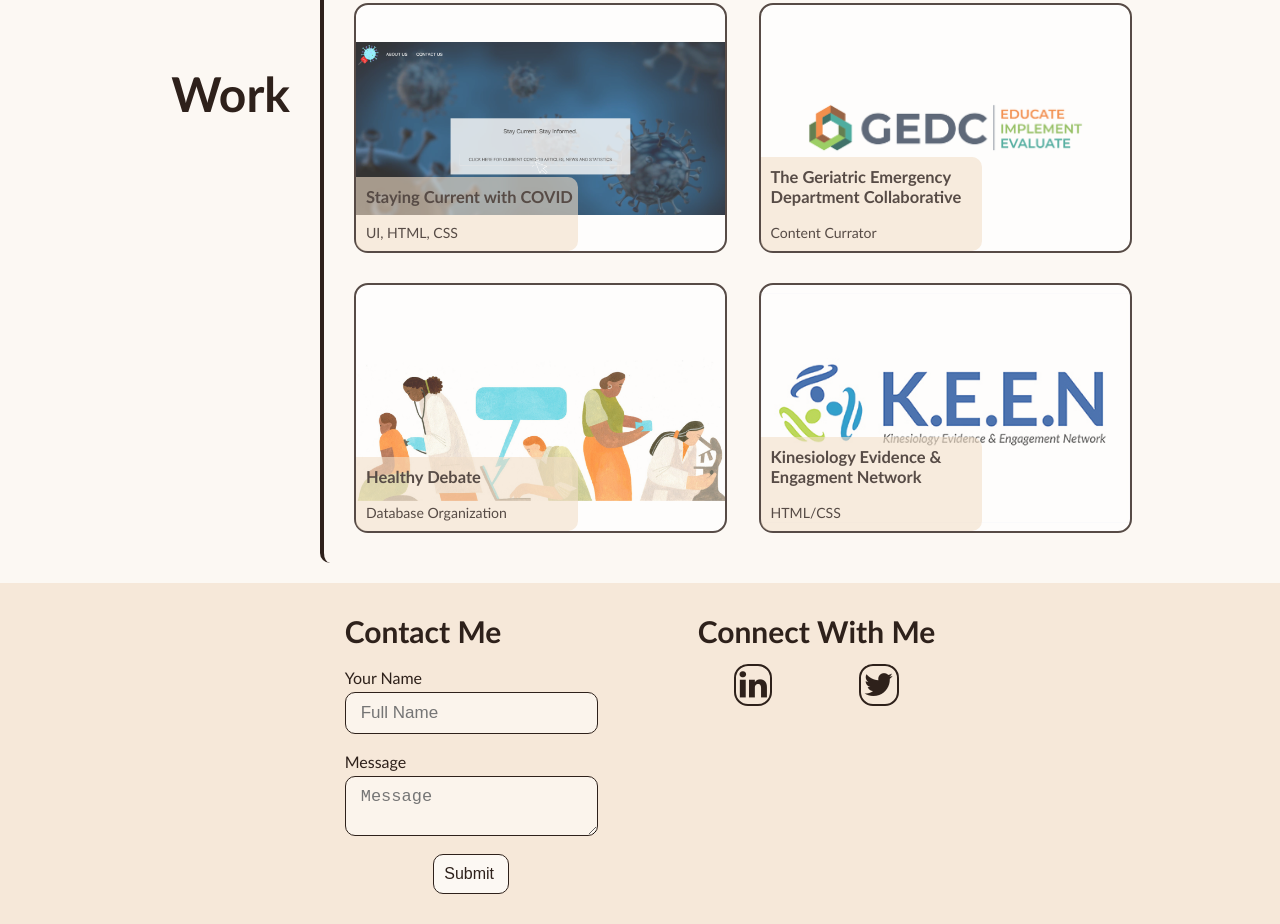
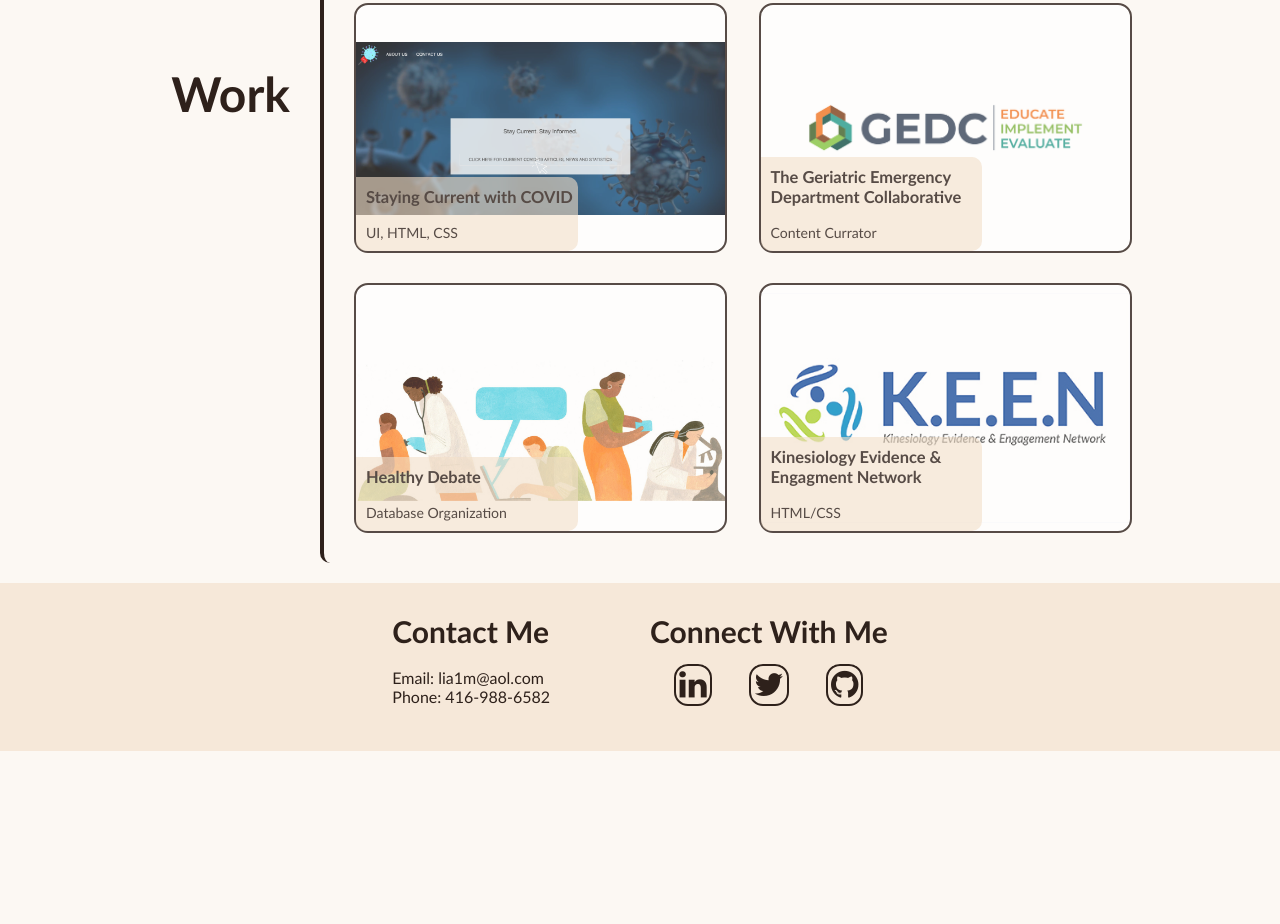
Before and after one commit to LiaMattacchione/Module_2_Challenge_2, a plain HTML site: page index.html in a window 1280 px wide. Shown: the part 1367-2291 px from the top of the page. After the commit the page ends 2118 px from the top, so only its background shows below. Drawn offline with Linux system fonts and the light colour scheme.

Commit message:
added github repo & contact info

```diff
--- a/index.html
+++ b/index.html
@@ -148,13 +148,9 @@
             <h2>Contact Me</h2>
             <br>
             <form>
-                <label for="contact-name">Your Name</label>
-                <input type="text" id="contact-name" placeholder="Full Name" />
-
-                <label for="contact-message">Message</label>
-                <textarea id="contact-message" placeholder="Message"></textarea>
-
-                <button type="submit">Submit</button>
+                <label for="contact-name">Email: lia1m@aol.com</label>
+                <br>
+                <label for="contact-message">Phone: 416-988-6582</label>
             </form>
         </div>
         <!-- END - CONTACT ME -->
@@ -166,6 +162,8 @@
                 <a href="https://www.linkedin.com/in/lia-mattacchione-863a75120/" target="_blank" class="fa fa-linkedin fa-2x"></a>
                 <br>
                 <a href="https://twitter.com/LiaMattacchione" target="_blank" class="fa fa-twitter fa-2x"></a>
+                <br>
+                <a href="https://github.com/LiaMattacchione" target="_blank" class="fa fa-github fa-2x"></a>
             </div>
         </div>
         <!-- END - CONNECT WITH ME -->
```
